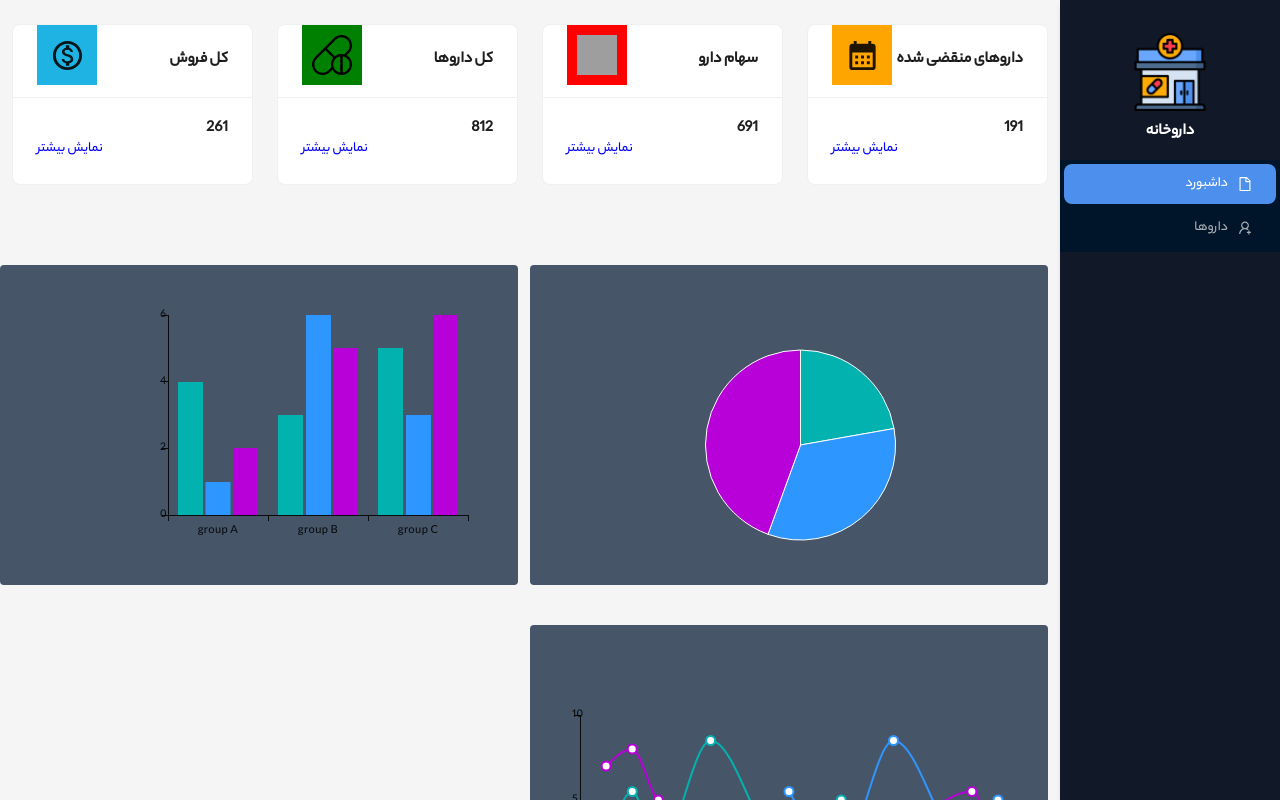
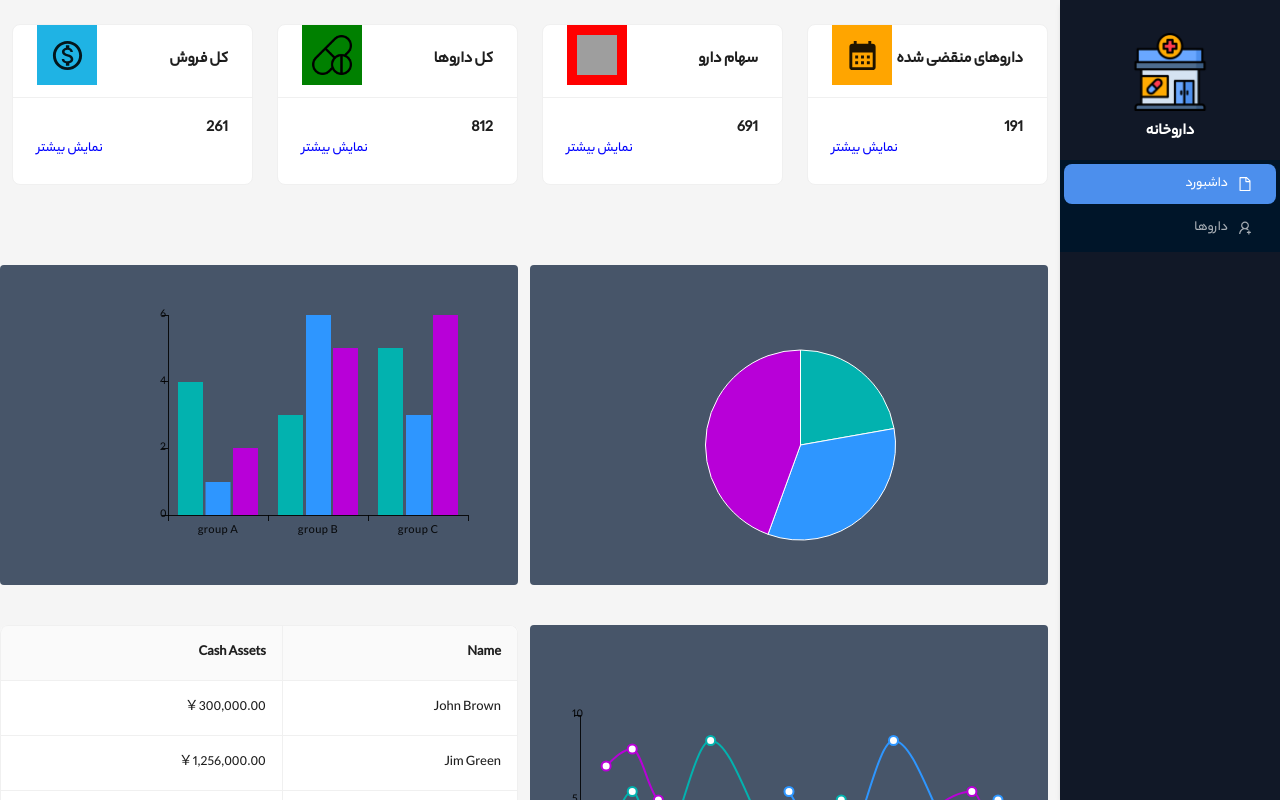
Before and after one commit to HaniehGharaee/dashboard-pharmacy, a React (Vite) app: page / in a window 1280 px wide. Shown: the top 800 px of the page. Built offline with nearby package versions, Linux system fonts and the light colour scheme; grey boxes are pictures that could not be loaded; a web font is replaced by a local one.

Commit message:
Today Report

```diff
--- /dev/null
+++ b/src/components/dashboard/Today'sReport.jsx
@@ -0,0 +1,46 @@
+import React from "react";
+import { Table } from "antd";
+
+const columns = [
+  {
+    title: "Name",
+    dataIndex: "name",
+    render: (text) => <a>{text}</a>,
+  },
+  {
+    title: "Cash Assets",
+    className: "column-money",
+    dataIndex: "money",
+    align: "right",
+  },
+];
+const data = [
+  {
+    key: "1",
+    name: "John Brown",
+    money: "￥300,000.00",
+    //address: "New York No. 1 Lake Park",
+  },
+  {
+    key: "2",
+    name: "Jim Green",
+    money: "￥1,256,000.00",
+    //address: "London No. 1 Lake Park",
+  },
+  {
+    key: "3",
+    name: "Joe Black",
+    money: "￥120,000.00",
+    //address: "Sydney No. 1 Lake Park",
+  },
+];
+const ReportTable = () => (
+  <Table
+    className="mt-10 w-[800px]"
+    columns={columns}
+    dataSource={data}
+    bordered
+    pagination={false}
+  />
+);
+export default ReportTable;
--- a/src/components/dashboard/chart.jsx
+++ b/src/components/dashboard/chart.jsx
@@ -3,6 +3,7 @@ import { Card, Col, Row } from "antd";
 import { PieChart } from "@mui/x-charts/PieChart";
 import { BarChart } from "@mui/x-charts/BarChart";
 import { LineChart } from "@mui/x-charts/LineChart";
+import ReportTable from "./Today'sReport";
 
 export default function BasicPie() {
   return (
@@ -58,6 +59,9 @@ export default function BasicPie() {
           margin={{ top: 10, bottom: 20 }}
         />
       </div>
+      <div className="w-auto mr-3 rounded">
+        <ReportTable />
+      </div>
     </Row>
   );
 }
--- a/src/components/dashboard/index.jsx
+++ b/src/components/dashboard/index.jsx
@@ -4,8 +4,8 @@ const Dashboard = () => {
   return (
     <>
       <CardsDashboatds />
-      <div className="mt-10">
-        <PieChart/>
+      <div className="mt-10 mb-8">
+        <PieChart />
       </div>
     </>
   );
```
